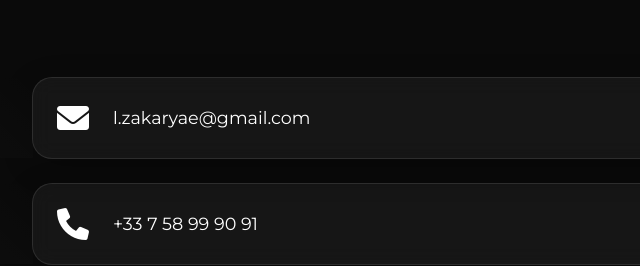
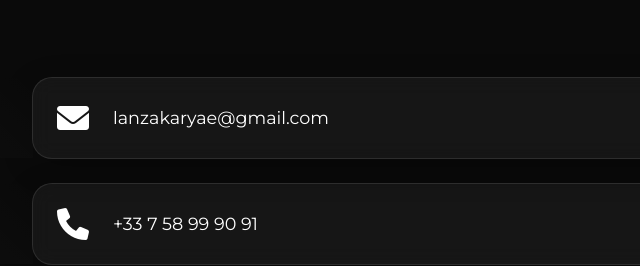
Before and after one commit to lazakaria/MonPortfolio, a plain HTML site: page index.html in a window 1280 px wide. Shown: the part 6323-6589 px from the top of the page, 240-880 px from the left. Drawn offline with nearby package versions, Linux system fonts and the light colour scheme.

Commit message:
Update index.html

```diff
--- a/index.html
+++ b/index.html
@@ -355,7 +355,7 @@
                 <div class="contact-info">
                     <div class="contact-item">
                         <i class="fas fa-envelope"></i>
-                        <a href="mailto:l.zakaryae@gmail.com">l.zakaryae@gmail.com</a>
+                        <a href="mailto:l.zakaryae@gmail.com">lanzakaryae@gmail.com</a>
                     </div>
                     <div class="contact-item">
                         <i class="fas fa-phone"></i>
```
